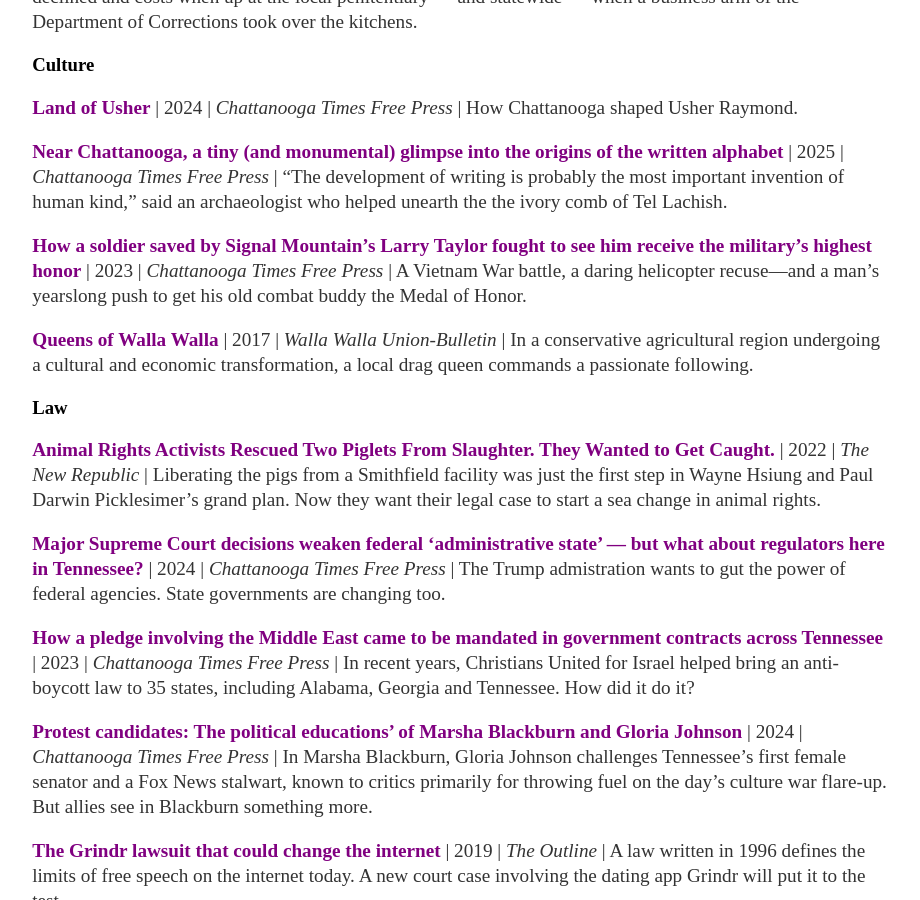
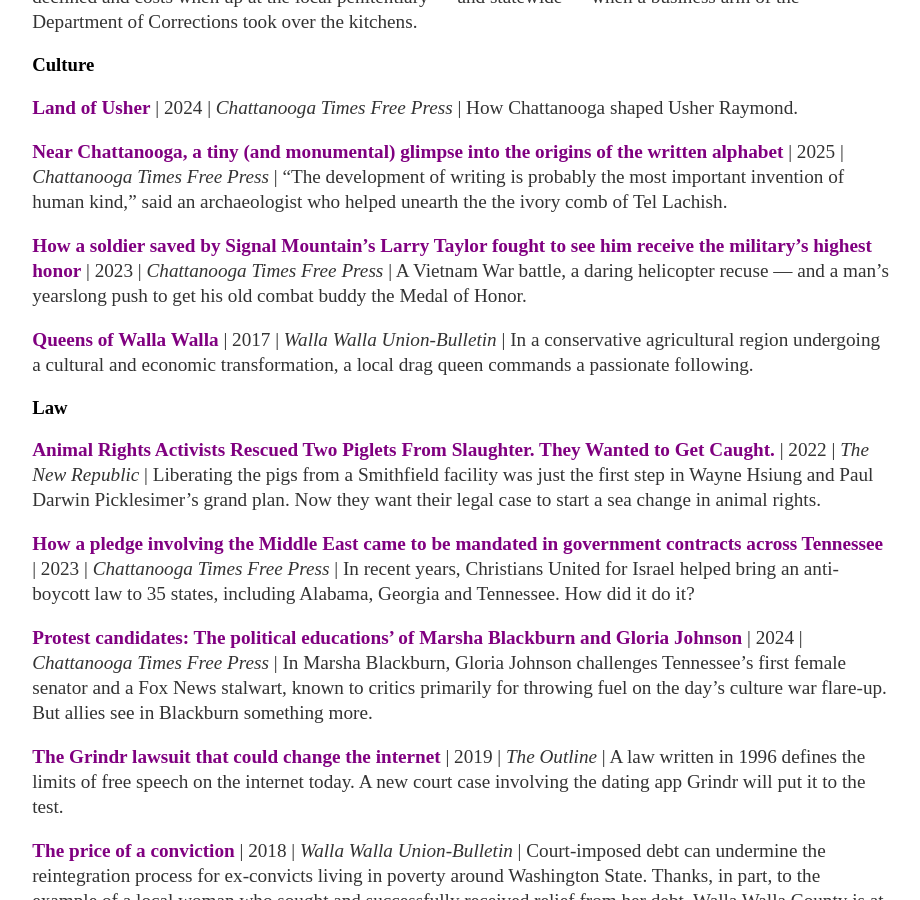
Before and after one commit to aonschwartz/aonschwartz.github.io, a Jekyll site: the page built from about/index.md, in a window 1280 px wide and 900 px high, scrolled down 1861 px. Shown: the whole window, without its empty margins (179-1099 px from the left). Built offline with Jekyll 4.4.1, drawn with Linux system fonts in a browser that asks for light colours.

Commit message:
Update index.md

```diff
--- a/about/index.md
+++ b/about/index.md
@@ -54,15 +54,13 @@
 
 **[Near Chattanooga, a tiny (and monumental) glimpse into the origins of the written alphabet](https://www.timesfreepress.com/news/2025/jan/25/near-chattanooga-a-tiny-and-monumental-glimpse/)** \| 2025 \|  *Chattanooga Times Free Press* \| "The development of writing is probably the most important invention of human kind," said an archaeologist who helped unearth the the ivory comb of Tel Lachish.
 
-**[How a soldier saved by Signal Mountain’s Larry Taylor fought to see him receive the military’s highest honor](https://www.timesfreepress.com/news/2023/sep/02/how-a-soldier-saved-by-signal-mountains-larry/)** \| 2023 \|  *Chattanooga Times Free Press* \| A Vietnam War battle, a daring helicopter recuse—and a man's yearslong push to get his old combat buddy the Medal of Honor.
+**[How a soldier saved by Signal Mountain’s Larry Taylor fought to see him receive the military’s highest honor](https://www.timesfreepress.com/news/2023/sep/02/how-a-soldier-saved-by-signal-mountains-larry/)** \| 2023 \|  *Chattanooga Times Free Press* \| A Vietnam War battle, a daring helicopter recuse — and a man's yearslong push to get his old combat buddy the Medal of Honor.
 
 **[Queens of Walla Walla](http://www.union-bulletin.com/featured_story/the-queens-of-walla-walla/article_c4c8ec0c-ab9e-11e7-8784-b761518dfb93.html)** \| 2017 \|  *Walla Walla Union-Bulletin* \| In a conservative agricultural region undergoing a cultural and economic transformation, a local drag queen commands a passionate following.
 
 ### <a name="Law"><a/>Law
 
 **[Animal Rights Activists Rescued Two Piglets From Slaughter. They Wanted to Get Caught.](https://newrepublic.com/article/165468/animal-rights-dxe-smithfield)** \| 2022 \| *The New Republic* \| Liberating the pigs from a Smithfield facility was just the first step in Wayne Hsiung and Paul Darwin Picklesimer’s grand plan. Now they want their legal case to start a sea change in animal rights.
-
-**[Major Supreme Court decisions weaken federal ‘administrative state’ — but what about regulators here in Tennessee?](https://www.timesfreepress.com/news/2024/jul/02/major-supreme-court-decisions-weaken-federal/)** \| 2024 \|  *Chattanooga Times Free Press* \| The Trump admistration wants to gut the power of federal agencies. State governments are changing too.
 
 **[How a pledge involving the Middle East came to be mandated in government contracts across Tennessee](https://www.timesfreepress.com/news/2023/jul/29/how-a-pledge-involving-the-middle-east-came-to-be/#/questions)** \| 2023 \|  *Chattanooga Times Free Press* \| In recent years, Christians United for Israel helped bring an anti-boycott law to 35 states, including Alabama, Georgia and Tennessee. How did it do it?
 
```
